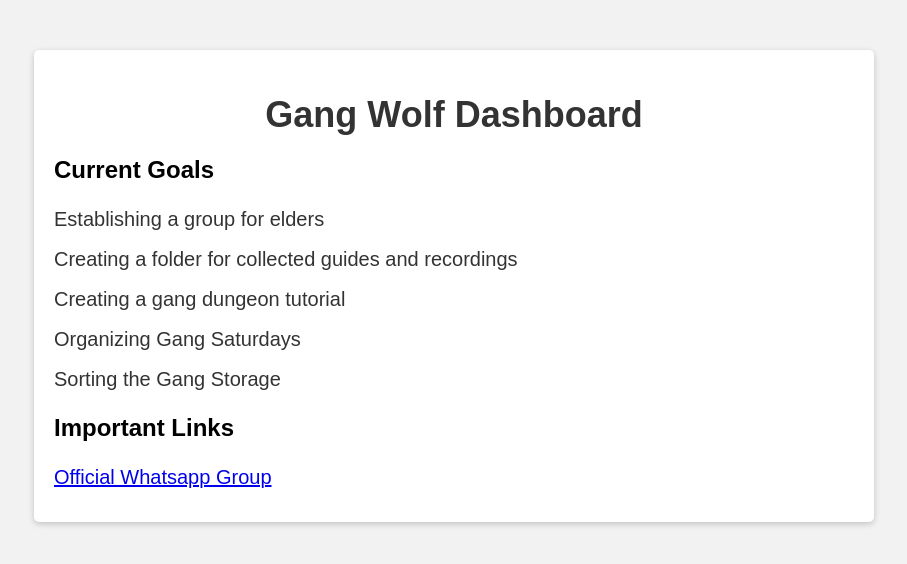
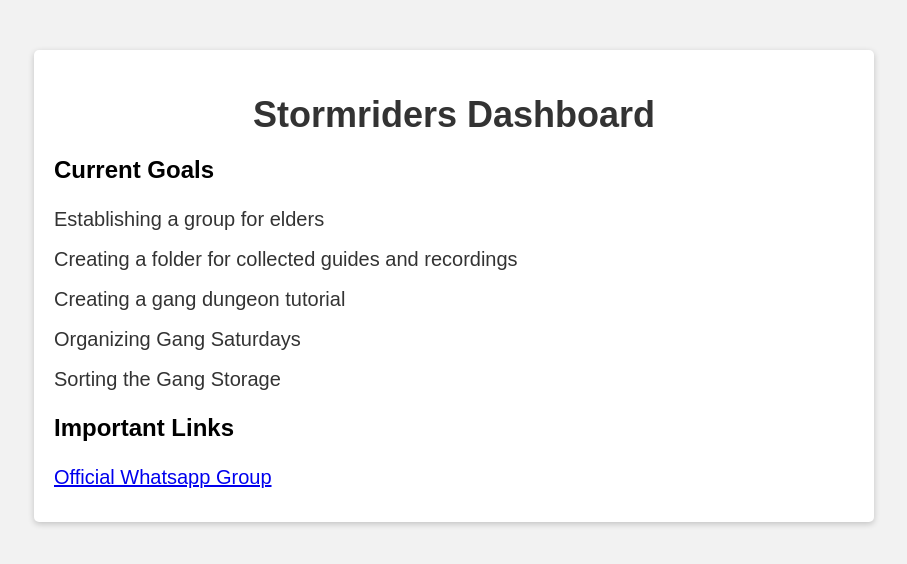
Before and after one commit to storm-riders/storm-riders.github.io, a plain HTML site: page index.html in a window 1280 px wide. Shown: the whole page, without its empty margins (186-1093 px from the left). Drawn offline with Linux system fonts and the light colour scheme.

Commit message:
fixed index.html again lmao
Changing the name, rebrand still in progress

```diff
--- a/index.html
+++ b/index.html
@@ -43,7 +43,7 @@
 </head>
 <body>
 	<div class="container">
-		<h1>Gang Wolf Dashboard</h1>
+		<h1>Stormriders Dashboard</h1>
 		<h2>Current Goals</h2>
 		<ul>
 			<li>Establishing a group for elders</li>
```
